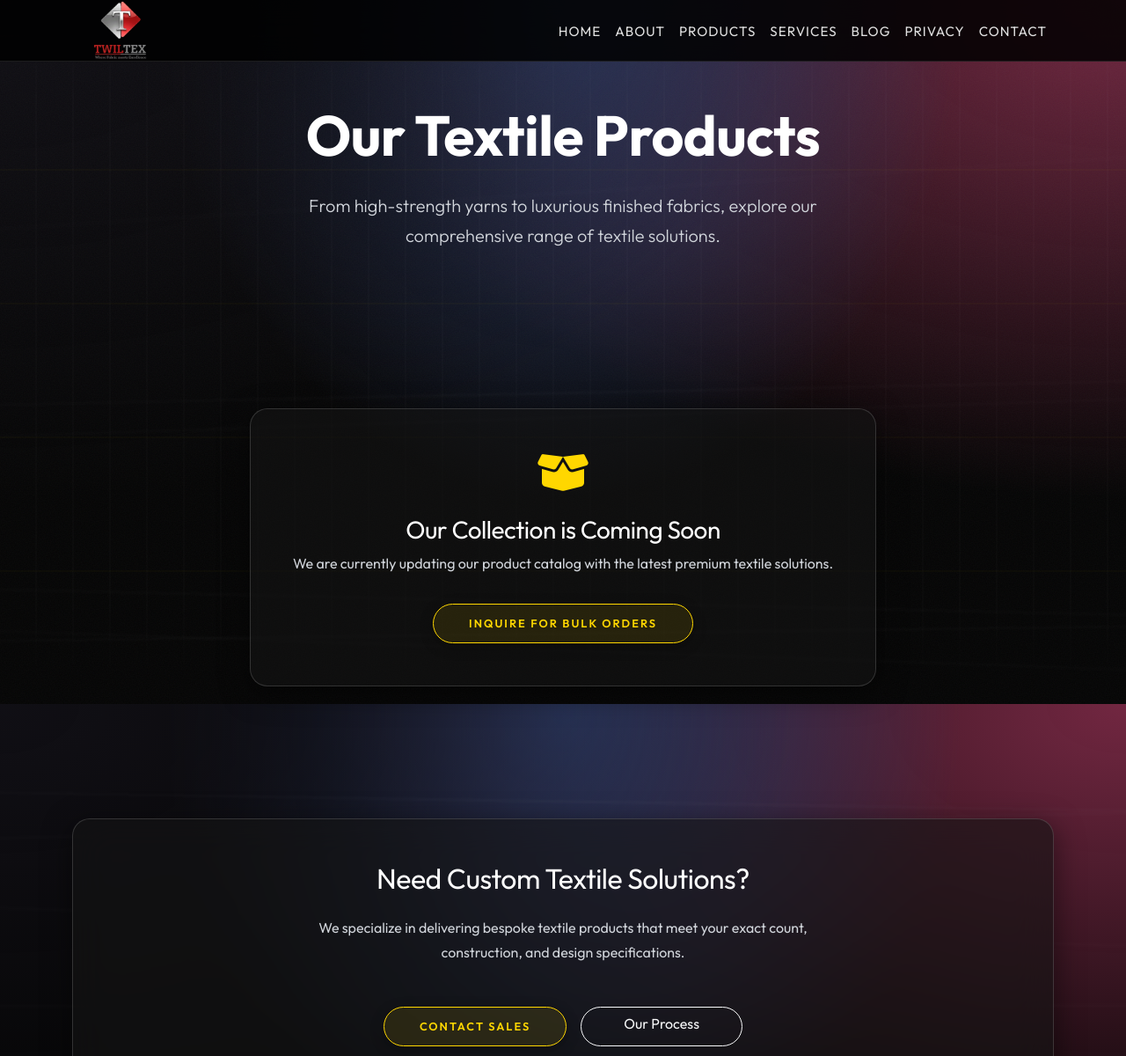
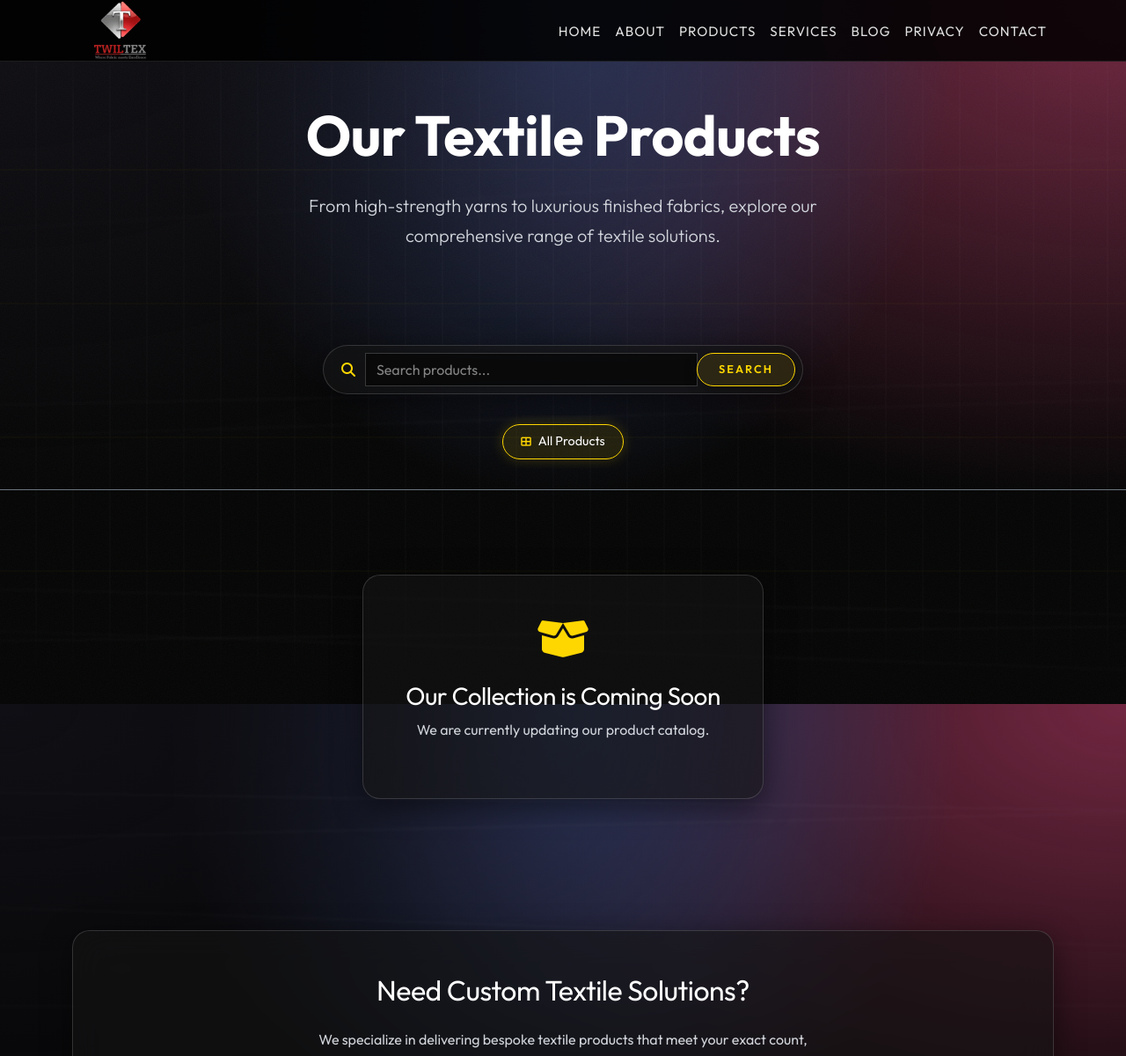
Before and after one commit to AbRehmansaif/TwilTex, a Django app: page /products/ in a window 1280 px wide. Shown: the top 1200 px of the page at 88% size. Run offline with Django 5.2, Linux system fonts and the light colour scheme; data that the repository does not hold is empty.

Commit message:
add services and searchbar

```diff
--- a/products/admin.py
+++ b/products/admin.py
@@ -18,15 +18,15 @@ class ProductImageInline(admin.TabularInline):
 
 @admin.register(Product)
 class ProductAdmin(admin.ModelAdmin):
-    list_display = ('name', 'is_active', 'display_order', 'created_at')
-    list_filter = ('is_active', 'created_at')
+    list_display = ('name', 'service', 'is_active', 'display_order', 'created_at')
+    list_filter = ('service', 'is_active', 'created_at')
     search_fields = ('name', 'short_description')
     prepopulated_fields = {'slug': ('name',)}
     inlines = [ProductImageInline]
 
     fieldsets = (
         ('Basic Information', {
-            'fields': ('name', 'slug', 'short_description', 'card_points')
+            'fields': ('name', 'slug', 'service', 'short_description', 'card_points')
         }),
         ('Detail Page Content', {
             'fields': ('detail_description', 'detail_points')
--- a/products/models.py
+++ b/products/models.py
@@ -5,6 +5,7 @@ class Product(models.Model):
     # Main product information
     name = models.CharField(max_length=200, unique=True)
     slug = models.SlugField(max_length=200, unique=True, blank=True)
+    service = models.ForeignKey('services.Service', on_delete=models.SET_NULL, null=True, blank=True, related_name='products')
     short_description = models.TextField(help_text="Brief description shown on product card")
 
     # Points for product card (comma separated, will be split)
--- a/products/views.py
+++ b/products/views.py
@@ -1,16 +1,34 @@
 from django.shortcuts import render, get_object_or_404
 from django.core.paginator import Paginator
+from django.db.models import Prefetch
 from .models import Product
+from services.models import Service
 
 def products_list(request):
-    """Products page with dynamic product cards and pagination"""
-    products_list = Product.objects.filter(is_active=True).order_by('display_order', 'name')
-    paginator = Paginator(products_list, 9) # Show 9 products per page
+    """Products page with services-categorized items, search, and a full product catalog"""
+    query = request.GET.get('q')
+    active_products = Product.objects.filter(is_active=True).order_by('display_order', 'name')
+
+    if query:
+        active_products = active_products.filter(name__icontains=query)
+
+    # Fetch services with only active (and potentially searched) related products prefetched
+    services = Service.objects.prefetch_related(
+        Prefetch('products', queryset=active_products)
+    ).all()
+
+    # Paginate the general catalog
+    paginator = Paginator(active_products, 9)
 
     page_number = request.GET.get('page')
     page_obj = paginator.get_page(page_number)
 
-    return render(request, 'products.html', {'page_obj': page_obj})
+    context = {
+        'services': services,
+        'page_obj': page_obj,
+        'search_query': query,
+    }
+    return render(request, 'products.html', context)
 
 def product_detail(request, slug):
     """Product detail page"""
--- a/static/css/style.css
+++ b/static/css/style.css
@@ -1136,3 +1136,47 @@ footer {
     cursor: not-allowed;
     background: rgba(255, 255, 255, 0.05) !important;
 }
+/* Tabbed Navigation Enhancements */
+.bg-dark-opaque {
+    background: rgba(5, 5, 5, 0.9);
+    backdrop-filter: blur(15px);
+    -webkit-backdrop-filter: blur(15px);
+    border-bottom: 1px solid var(--glass-border);
+}
+
+.line-clamp-2 {
+    display: -webkit-box;
+    -webkit-line-clamp: 2;
+    line-clamp: 2;
+    -webkit-box-orient: vertical;
+    overflow: hidden;
+}
+
+#productTabs .mobile-nav-pill {
+    cursor: pointer;
+    background: transparent;
+    transition: all 0.3s ease;
+}
+
+#productTabs .mobile-nav-pill.active {
+    background: rgba(255, 215, 0, 0.1);
+    border: 1px solid var(--accent-gold) !important;
+    color: white;
+    box-shadow: 0 0 15px rgba(255, 215, 0, 0.2);
+}
+
+/* Search Bar Enhancements */
+.search-form-premium .glass-panel {
+    border-radius: 50px !important;
+    transition: all 0.3s ease;
+}
+
+.search-form-premium .glass-panel:focus-within {
+    border-color: var(--accent-gold) !important;
+    box-shadow: 0 0 20px rgba(255, 215, 0, 0.2);
+}
+
+.search-form-premium input:focus {
+    box-shadow: none !important;
+    outline: none !important;
+}
--- a/templates/products.html
+++ b/templates/products.html
@@ -18,14 +18,59 @@
         </div>
     </header>
 
-    <!-- Product Grid -->
+    <!-- Dynamic Search & Navigation -->
+    <section class="py-4 bg-glass-subtle border-bottom border-secondary">
+        <div class="container overflow-visible">
+            <!-- Search Bar -->
+            <div class="row justify-content-center mb-4">
+                <div class="col-lg-6">
+                    <form action="{% url 'products:list' %}" method="GET" class="search-form-premium">
+                        <div class="input-group glass-panel p-2">
+                            <span class="input-group-text bg-transparent border-0 text-gold">
+                                <i class="fas fa-search"></i>
+                            </span>
+                            <input type="text" name="q" class="form-control border-0 bg-transparent text-white"
+                                   placeholder="Search products..."
+                                   value="{{ search_query|default:'' }}">
+                            <button class="btn btn-primary-3d py-2 px-4 rounded-pill" type="submit">Search</button>
+                        </div>
+                    </form>
+                    {% if search_query %}
+                        <div class="text-center mt-3">
+                            <p class="small text-muted">Showing results for: <span class="text-gold">"{{ search_query }}"</span>
+                            <a href="{% url 'products:list' %}" class="text-danger ms-2 text-decoration-none"><i class="fas fa-times-circle"></i> Clear</a></p>
+                        </div>
+                    {% endif %}
+                </div>
+            </div>
+
+            <ul class="nav nav-pills justify-content-center gap-3 mobile-nav-scroll" id="productTabs" role="tablist">
+                <li class="nav-item" role="presentation">
+                    <button class="mobile-nav-pill active border-0" id="all-tab" data-bs-toggle="pill" data-bs-target="#all-products" type="button" role="tab" aria-controls="all-products" aria-selected="true">
+                        <i class="fas fa-th-large"></i> All Products
+                    </button>
+                </li>
+                {% for service in services %}
+                <li class="nav-item" role="presentation">
+                    <button class="mobile-nav-pill border-0" id="service-tab-{{ service.id }}" data-bs-toggle="pill" data-bs-target="#service-{{ service.id }}" type="button" role="tab" aria-controls="service-{{ service.id }}" aria-selected="false">
+                        <i class="fas fa-layer-group"></i> {{ service.title }}
+                    </button>
+                </li>
+                {% endfor %}
+            </ul>
+        </div>
+    </section>
+
+    <!-- Tab Content -->
     <section class="py-5">
         <div class="container">
+            <div class="tab-content animate-on-scroll" id="productTabsContent">
+                <!-- All Products Tab -->
+                <div class="tab-pane fade show active" id="all-products" role="tabpanel" aria-labelledby="all-tab">
                     <div class="row g-5">
                         {% if page_obj %}
                             {% for product in page_obj %}
-                    <!-- Product {{ forloop.counter }}: {{ product.name }} -->
-                    <div class="col-lg-4 animate-on-scroll delay-{{ forloop.counter }}00">
+                            <div class="col-lg-4">
                                 <div class="card-3d h-100">
                                     <div class="img-reveal">
                                         {% if product.images.all %}
@@ -36,9 +81,7 @@
                                     </div>
                                     <div class="p-4">
                                         <h3 class="text-white h4 mb-3">{{ product.name }}</h3>
-                                <p class="text-muted small mb-4">
-                                    {{ product.short_description }}
-                                </p>
+                                        <p class="text-muted small mb-4">{{ product.short_description }}</p>
                                         <ul class="list-unstyled text-muted small mb-4">
                                             {% for point in product.get_card_points_list %}
                                                 <li class="mb-2"><i class="fas fa-check text-gold me-2"></i>{{ point }}</li>
@@ -52,65 +95,80 @@
 
                             <!-- Pagination -->
                             {% if page_obj.paginator.num_pages > 1 %}
-                    <div class="col-12 mt-5 animate-on-scroll">
+                            <div class="col-12 mt-5">
                                 <nav aria-label="Product pagination">
                                     <ul class="pagination justify-content-center gap-2">
                                         {% if page_obj.has_previous %}
-                                    <li class="page-item">
-                                        <a class="page-link glass-pagination" href="?page=1" aria-label="First">
-                                            <span aria-hidden="true">&laquo;&laquo;</span>
-                                        </a>
-                                    </li>
-                                    <li class="page-item">
-                                        <a class="page-link glass-pagination" href="?page={{ page_obj.previous_page_number }}" aria-label="Previous">
-                                            <span aria-hidden="true">&laquo;</span>
-                                        </a>
-                                    </li>
+                                            <li class="page-item"><a class="page-link glass-pagination" href="?page=1">&laquo;&laquo;</a></li>
+                                            <li class="page-item"><a class="page-link glass-pagination" href="?page={{ page_obj.previous_page_number }}">&laquo;</a></li>
                                         {% endif %}
 
                                         {% for num in page_obj.paginator.page_range %}
                                             {% if page_obj.number == num %}
-                                        <li class="page-item active" aria-current="page">
-                                            <span class="page-link glass-pagination active">{{ num }}</span>
-                                        </li>
+                                                <li class="page-item active"><span class="page-link glass-pagination active">{{ num }}</span></li>
                                             {% elif num > page_obj.number|add:'-3' and num < page_obj.number|add:'3' %}
-                                        <li class="page-item">
-                                            <a class="page-link glass-pagination" href="?page={{ num }}">{{ num }}</a>
-                                        </li>
+                                                <li class="page-item"><a class="page-link glass-pagination" href="?page={{ num }}">{{ num }}</a></li>
                                             {% endif %}
                                         {% endfor %}
 
                                         {% if page_obj.has_next %}
-                                    <li class="page-item">
-                                        <a class="page-link glass-pagination" href="?page={{ page_obj.next_page_number }}" aria-label="Next">
-                                            <span aria-hidden="true">&raquo;</span>
-                                        </a>
-                                    </li>
-                                    <li class="page-item">
-                                        <a class="page-link glass-pagination" href="?page={{ page_obj.paginator.num_pages }}" aria-label="Last">
-                                            <span aria-hidden="true">&raquo;&raquo;</span>
-                                        </a>
-                                    </li>
+                                            <li class="page-item"><a class="page-link glass-pagination" href="?page={{ page_obj.next_page_number }}">&raquo;</a></li>
+                                            <li class="page-item"><a class="page-link glass-pagination" href="?page={{ page_obj.paginator.num_pages }}">&raquo;&raquo;</a></li>
                                         {% endif %}
                                     </ul>
                                 </nav>
                             </div>
                             {% endif %}
-
                         {% else %}
-                    <div class="col-12 text-center py-5 animate-on-scroll">
+                            <div class="col-12 text-center py-5">
                                 <div class="glass-panel p-5 d-inline-block">
                                     <i class="fas fa-box-open fa-3x text-gold mb-4"></i>
                                     <h3 class="text-white">Our Collection is Coming Soon</h3>
-                            <p class="text-muted">We are currently updating our product catalog with the latest premium textile solutions.</p>
-                            <a href="{% url 'main:contact' %}" class="btn btn-primary-3d mt-3">Inquire for Bulk Orders</a>
+                                    <p class="text-muted">We are currently updating our product catalog.</p>
                                 </div>
                             </div>
                         {% endif %}
                     </div>
                 </div>
+
+                <!-- Service Specific Tabs -->
+                {% for service in services %}
+                <div class="tab-pane fade" id="service-{{ service.id }}" role="tabpanel" aria-labelledby="service-tab-{{ service.id }}">
+                    <div class="row g-5">
+                        {% if service.products.all %}
+                            {% for product in service.products.all %}
+                            <div class="col-lg-4">
+                                <div class="card-3d h-100">
+                                    <div class="img-reveal">
+                                        {% if product.images.all %}
+                                            <img src="{{ product.images.first.image.url }}" alt="{{ product.name }}" class="img-fluid card-img-250">
+                                        {% else %}
+                                            <img src="https://images.unsplash.com/photo-1591047139829-d91aecb6caea?auto=format&fit=crop&q=80&w=800" alt="{{ product.name }}" class="img-fluid card-img-250">
+                                        {% endif %}
+                                    </div>
+                                    <div class="p-4">
+                                        <h3 class="text-white h4 mb-3">{{ product.name }}</h3>
+                                        <p class="text-muted small mb-4">{{ product.short_description }}</p>
+                                        <a href="{% url 'products:detail' product.slug %}" class="btn btn-primary-3d w-100">View Details</a>
+                                    </div>
+                                </div>
+                            </div>
+                            {% endfor %}
+                        {% else %}
+                            <div class="col-12 text-center py-5">
+                                <div class="glass-panel p-5 d-inline-block">
+                                    <i class="fas fa-layer-group fa-3x text-gold mb-4"></i>
+                                    <h3 class="text-white">Coming Soon to {{ service.title }}</h3>
+                                    <p class="text-muted">We are curating specialized products for this service category.</p>
+                                </div>
+                            </div>
+                        {% endif %}
+                    </div>
+                </div>
+                {% endfor %}
+            </div>
+        </div>
     </section>
-
     <!-- Product Call to Action -->
     <section class="py-5 mb-5">
         <div class="container">
```
Lines whose indentation alone changed are shown as unchanged.
